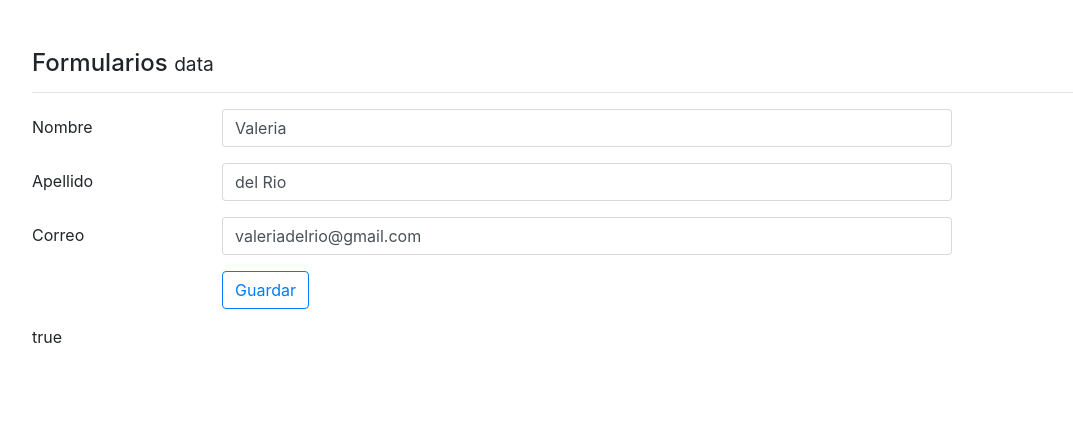
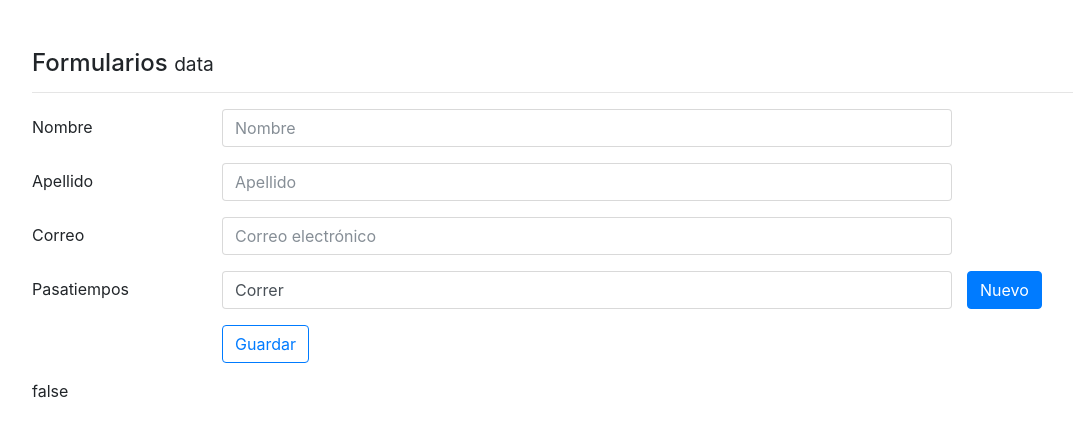
Before and after one commit to valeriadelrio/Formularios-en-Angular, an Angular app: page / in a window 1280 px wide. Shown: the top 436 px of the page, without its empty margins (53-1126 px from the left). Built offline with nearby package versions, Linux system fonts and the light colour scheme.

Commit message:
Arreglos de FormControl y FormArray

```diff
--- a/src/app/components/data/data.component.html
+++ b/src/app/components/data/data.component.html
@@ -48,6 +48,22 @@
     </div>
   </div>
 
+  <div class="form-group row">
+    <label class="col-2 col-form-label">Pasatiempos</label>
+    <div class="col-md-8" formArrayName="pasatiempos">
+
+      <input *ngFor="let pasatiempo of forma.controls['pasatiempos'].controls; let i=index"
+             [formControlName]="i"
+             type="text"
+             class="form-control">
+    </div>
+    <button (click)="agregarPasatiempo()"
+             type="button"
+             class="btn btn-primary">
+      Nuevo
+    </button>
+  </div>
+
 
 
   <div class="form-group row">
--- a/src/app/components/data/data.component.ts
+++ b/src/app/components/data/data.component.ts
@@ -1,5 +1,5 @@
 import { Component, OnInit } from '@angular/core';
-import { FormGroup, FormControl, Validators } from '@angular/forms';
+import { FormGroup, FormControl, Validators, FormArray } from '@angular/forms';
 @Component({
   selector: 'app-data',
   templateUrl: './data.component.html',
@@ -14,7 +14,9 @@
       nombre: "Valeria",
       apellido: "del Rio"
     },
-    correo: "valeriadelrio@gmail.com"
+    correo: "valeriadelrio@gmail.com",
+    pasatiempos: ["Correr", "Dormir", "Comer"]
+
   }
 
   constructor() {
@@ -32,10 +34,13 @@
       'correo': new FormControl('', [
                                       Validators.required,
                                       Validators.pattern("[a-z0-9._%+-]+@[a-z0-9.-]+\.[a-z]{2,3}$")
-                                    ])
+                                    ]),
+      'pasatiempos': new FormArray([
+        new FormControl('Correr', Validators.required)
+      ])
     })
 
-    this.forma.setValue(this.usuario);
+    // this.forma.setValue(this.usuario);
 
   }
 
@@ -49,10 +54,13 @@
       },
       correo:""
     });
+    // this.forma.controls['correo'].setValue()
+  }
 
-    // this.forma.controls['correo'].setValue()
-
-
+  agregarPasatiempo(){
+    (<FormArray>this.forma.controls['pasatiempos']).push(
+    new FormControl('', Validators.required)
+    )
   }
 
 }
```
